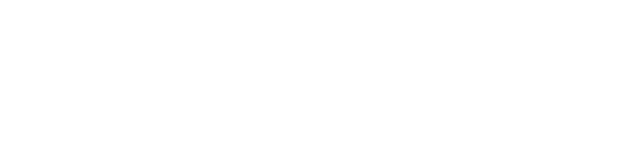
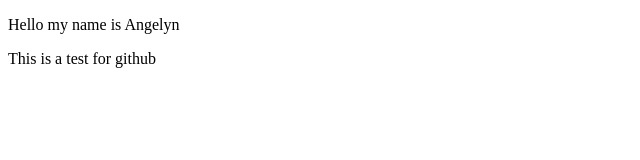
Before and after one commit to AngelynHeng/Git-test, a plain HTML site: page Test File/index.html in a window 1280 px wide. Shown: the whole page, without its empty margins (0-640 px from the left). Drawn offline with Linux system fonts and the light colour scheme.

Commit message:
First Texts

```diff
--- a/Test File/index.html
+++ b/Test File/index.html
@@ -7,6 +7,7 @@
     </title>
 </head>
 <body>
-
+    <p> Hello my name is Angelyn</p>
+    <p> This is a test for github </p>
 </body>
 </html>
```
